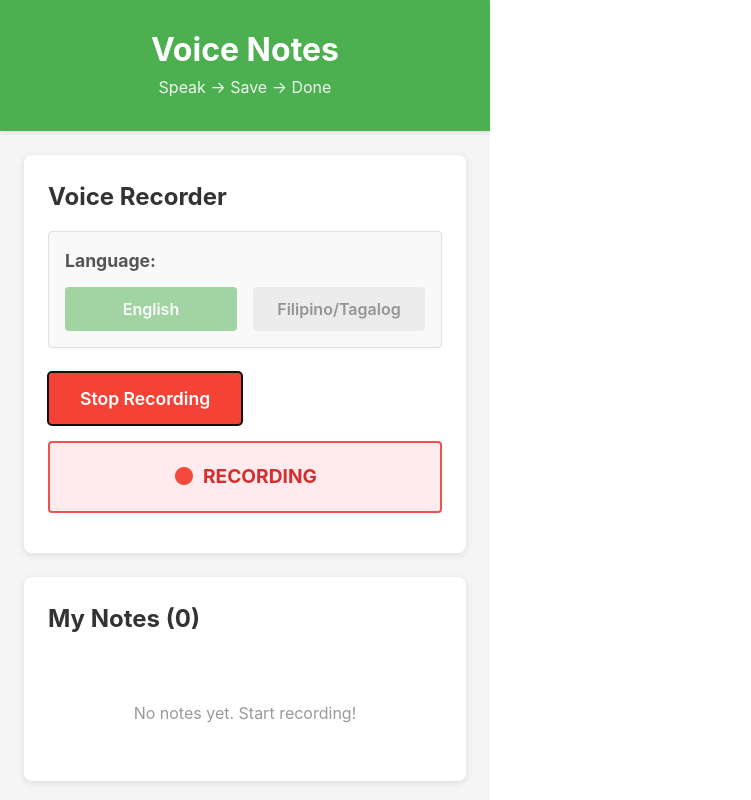
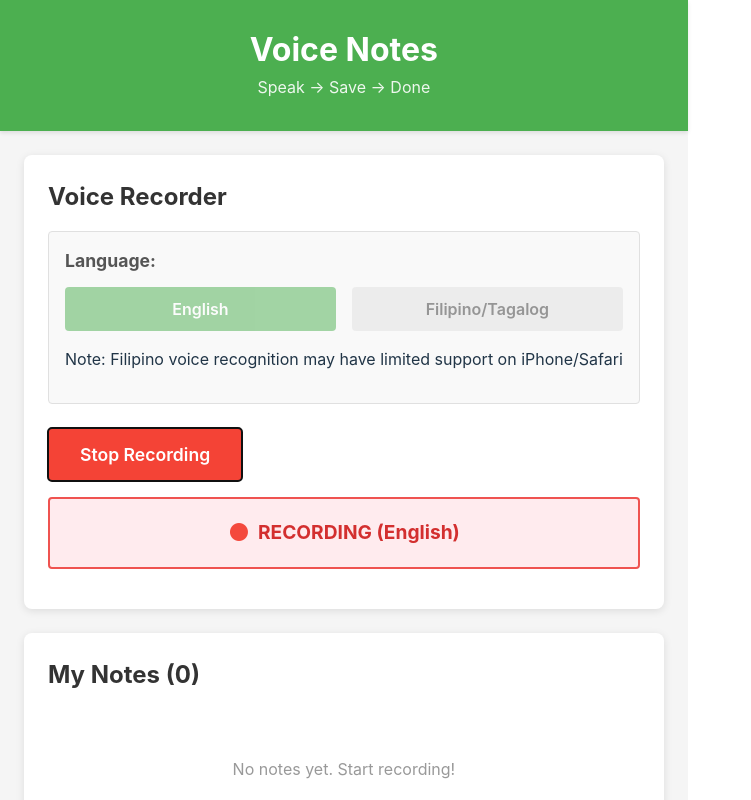
Before and after one commit to sync008/voice-notes-app, a React (Vite) app in the folder my-react-app/: page / in a window 1280 px wide. Both pictures are taken after a click on the button "Start Recording". Shown: the top 800 px of the page, without its empty margins (0-751 px from the left). Built offline with nearby package versions, Linux system fonts and the light colour scheme.

Commit message:
tagalog 4

```diff
--- a/my-react-app/src/App.jsx
+++ b/my-react-app/src/App.jsx
@@ -28,11 +28,12 @@ const Recorder = ({ onTranscriptComplete }) => {
   const [language, setLanguage] = useState('en-US');
   const recognitionRef = useRef(null);
   const isStoppedManually = useRef(false);
+  const startAttempts = useRef(0);
 
   useEffect(() => {
     const SpeechRecognition = window.SpeechRecognition || window.webkitSpeechRecognition;
     if (!SpeechRecognition) {
-      setError('Speech recognition not supported. Use Chrome on Android.');
+      setError('Speech recognition not supported. Use Chrome or Safari.');
       return;
     }
 
@@ -40,6 +41,11 @@ const Recorder = ({ onTranscriptComplete }) => {
     recognition.continuous = true;
     recognition.interimResults = true;
     recognition.lang = language;
+
+    recognition.onstart = () => {
+      console.log('Recognition started for language:', language);
+      startAttempts.current = 0;
+    };
 
     recognition.onresult = (event) => {
       let final = '';
@@ -59,33 +65,69 @@ const Recorder = ({ onTranscriptComplete }) => {
     };
 
     recognition.onerror = (event) => {
+      console.error('Recognition error:', event.error, 'for language:', language);
+
       if (event.error === 'not-allowed' || event.error === 'permission-denied') {
-        setError('Microphone access denied. Check Chrome permissions.');
+        setError('Microphone access denied. Check browser permissions.');
+        setIsRecording(false);
       } else if (event.error === 'audio-capture') {
         setError('Cannot access microphone. Close other apps using the mic.');
+        setIsRecording(false);
       } else if (event.error === 'network') {
         setError('No internet connection. Speech recognition requires internet.');
+        setIsRecording(false);
+      } else if (event.error === 'language-not-supported') {
+        setError('Filipino/Tagalog may not be supported on your device. Try English.');
+        setIsRecording(false);
+      } else if (event.error === 'no-speech') {
+        // Don't stop recording on no-speech, just continue
+        console.log('No speech detected, continuing...');
+      } else {
+        console.log('Other error:', event.error);
       }
-      setIsRecording(false);
     };
 
     recognition.onend = () => {
-      if (!isStoppedManually.current && isRecording) {
-        try {
-          setTimeout(() => {
-            if (!isStoppedManually.current) {
+      console.log('Recognition ended. Stopped manually?', isStoppedManually.current);
+
+      if (!isStoppedManually.current) {
+        startAttempts.current += 1;
+
+        if (startAttempts.current > 10) {
+          setError(`Unable to start ${language === 'en-US' ? 'English' : 'Filipino'} recognition. Language may not be supported.`);
+          setIsRecording(false);
+          startAttempts.current = 0;
+          return;
+        }
+
+        setTimeout(() => {
+          if (!isStoppedManually.current) {
+            try {
               recognition.start();
+              console.log('Restarting recognition...');
+            } catch (e) {
+              console.error('Failed to restart:', e);
             }
-          }, 100);
-        } catch (e) {
-          console.error('Failed to restart recognition:', e);
-          setIsRecording(false);
-        }
+          }
+        }, 200);
+      } else {
+        setIsRecording(false);
       }
     };
 
     recognitionRef.current = recognition;
-  }, [language, isRecording]);
+
+    return () => {
+      if (recognitionRef.current) {
+        isStoppedManually.current = true;
+        try {
+          recognitionRef.current.stop();
+        } catch (e) {
+          console.error('Cleanup error:', e);
+        }
+      }
+    };
+  }, [language]);
 
   const startRecording = () => {
     if (!recognitionRef.current) return;
@@ -94,20 +136,40 @@ const Recorder = ({ onTranscriptComplete }) => {
     setInterimTranscript('');
     setError('');
     isStoppedManually.current = false;
+    startAttempts.current = 0;
 
     try {
       recognitionRef.current.start();
       setIsRecording(true);
+      console.log('Starting recording with language:', language);
     } catch (e) {
       console.error('Failed to start recognition:', e);
-      setError('Failed to start recording. Try again.');
+      if (e.message.includes('already started')) {
+        recognitionRef.current.stop();
+        setTimeout(() => {
+          try {
+            recognitionRef.current.start();
+            setIsRecording(true);
+          } catch (err) {
+            setError('Failed to start recording. Try again.');
+          }
+        }, 100);
+      } else {
+        setError('Failed to start recording. Try again.');
+      }
     }
   };
 
   const stopRecording = () => {
+    console.log('Stopping recording manually');
     isStoppedManually.current = true;
+    startAttempts.current = 0;
     if (recognitionRef.current) {
-      recognitionRef.current.stop();
+      try {
+        recognitionRef.current.stop();
+      } catch (e) {
+        console.error('Stop error:', e);
+      }
     }
     setIsRecording(false);
     setInterimTranscript('');
@@ -145,13 +207,16 @@ const Recorder = ({ onTranscriptComplete }) => {
             English
           </button>
           <button
-            onClick={() => setLanguage('tl-PH')}
+            onClick={() => setLanguage('fil-PH')}
             disabled={isRecording}
-            className={`button language-button ${language === 'tl-PH' ? 'language-button-active' : 'language-button-inactive'}`}
+            className={`button language-button ${language === 'fil-PH' ? 'language-button-active' : 'language-button-inactive'}`}
           >
             Filipino/Tagalog
           </button>
         </div>
+        <p className="language-note">
+          Note: Filipino voice recognition may have limited support on iPhone/Safari
+        </p>
       </div>
 
       <div className="controls">
@@ -168,7 +233,7 @@ const Recorder = ({ onTranscriptComplete }) => {
 
       {isRecording && (
         <div className="recording-indicator">
-          <span className="recording-dot">●</span> RECORDING
+          <span className="recording-dot">●</span> RECORDING ({language === 'en-US' ? 'English' : 'Filipino'})
         </div>
       )}
 
@@ -243,7 +308,7 @@ const App = () => {
       </div>
 
       <footer className="footer">
-        <p>Best on Chrome for Android • Notes saved in browser memory</p>
+        <p>Works best on Chrome (Android/Desktop) • Limited language support on iPhone/Safari</p>
       </footer>
     </div>
   );
```
